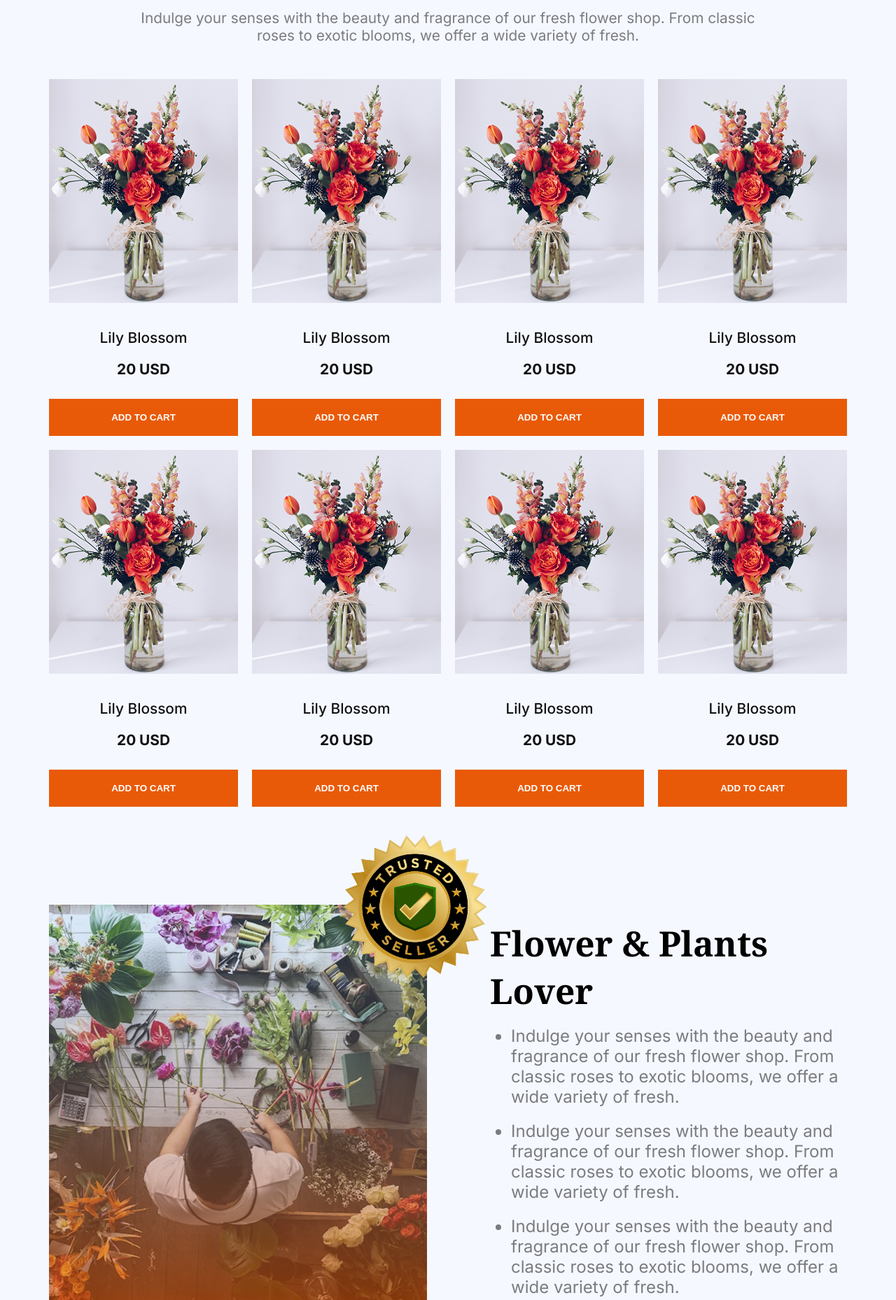
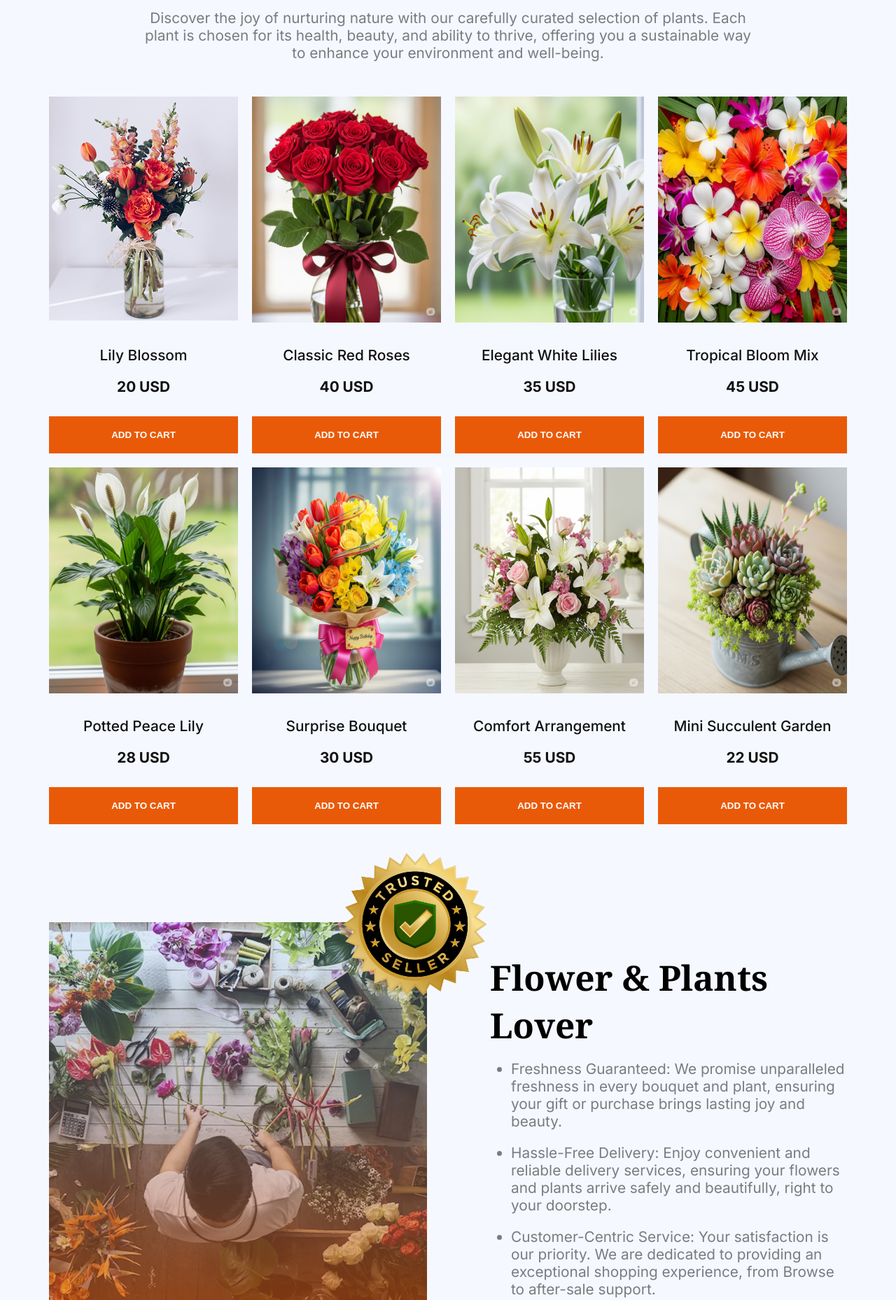
Before and after one commit to rakib-hossain32/assignment-2, a plain HTML site: page index.html in a window 1280 px wide. Shown: the part 867-2725 px from the top of the page at 70% size. Drawn offline with Linux system fonts and the light colour scheme.

Commit message:
images and price name added all card

```diff
--- a/index.html
+++ b/index.html
@@ -58,9 +58,10 @@
             <span class="unique-color">Our</span> Plants
           </h3>
           <p class="plants-description description-styles">
-            Indulge your senses with the beauty and fragrance of our fresh
-            flower shop. From classic roses to exotic blooms, we offer a wide
-            variety of fresh.
+            Discover the joy of nurturing nature with our carefully curated
+            selection of plants. Each plant is chosen for its health, beauty,
+            and ability to thrive, offering you a sustainable way to enhance
+            your environment and well-being.
           </p>
         </div>
         <div class="plants-cards inter-font">
@@ -74,57 +75,57 @@
           </div>
           <div class="">
             <div class="p-card text-center">
-              <img src="assets/sample-flower-image.png" alt="" class="" />
-              <h6 class="p-card-title">Lily Blossom</h6>
-              <h5 class="p-card-price">20 USD</h5>
+              <img src="assets/Classic Red Roses.png" alt="" class="" />
+              <h6 class="p-card-title">Classic Red Roses</h6>
+              <h5 class="p-card-price">40 USD</h5>
               <button class="p-card-btn">ADD TO CART</button>
             </div>
           </div>
           <div class="">
             <div class="p-card text-center">
-              <img src="assets/sample-flower-image.png" alt="" class="" />
-              <h6 class="p-card-title">Lily Blossom</h6>
-              <h5 class="p-card-price">20 USD</h5>
+              <img src="assets/Elegant White Lilies.png" alt="" class="" />
+              <h6 class="p-card-title">Elegant White Lilies</h6>
+              <h5 class="p-card-price">35 USD</h5>
               <button class="p-card-btn">ADD TO CART</button>
             </div>
           </div>
           <div class="">
             <div class="p-card text-center">
-              <img src="assets/sample-flower-image.png" alt="" class="" />
-              <h6 class="p-card-title">Lily Blossom</h6>
-              <h5 class="p-card-price">20 USD</h5>
+              <img src="assets/Tropical Bloom Mix.png" alt="" class="" />
+              <h6 class="p-card-title">Tropical Bloom Mix</h6>
+              <h5 class="p-card-price">45 USD</h5>
               <button class="p-card-btn">ADD TO CART</button>
             </div>
           </div>
           <div class="">
             <div class="p-card text-center">
-              <img src="assets/sample-flower-image.png" alt="" class="" />
-              <h6 class="p-card-title">Lily Blossom</h6>
-              <h5 class="p-card-price">20 USD</h5>
+              <img src="assets/Potted Peace Lily.png" alt="" class="" />
+              <h6 class="p-card-title">Potted Peace Lily</h6>
+              <h5 class="p-card-price">28 USD</h5>
               <button class="p-card-btn">ADD TO CART</button>
             </div>
           </div>
           <div class="">
             <div class="p-card text-center">
-              <img src="assets/sample-flower-image.png" alt="" class="" />
-              <h6 class="p-card-title">Lily Blossom</h6>
-              <h5 class="p-card-price">20 USD</h5>
+              <img src="assets/Surprise Bouquet.png" alt="" class="" />
+              <h6 class="p-card-title">Surprise Bouquet</h6>
+              <h5 class="p-card-price">30 USD</h5>
               <button class="p-card-btn">ADD TO CART</button>
             </div>
           </div>
           <div class="">
             <div class="p-card text-center">
-              <img src="assets/sample-flower-image.png" alt="" class="" />
-              <h6 class="p-card-title">Lily Blossom</h6>
-              <h5 class="p-card-price">20 USD</h5>
+              <img src="assets/Comfort Arrangement.png" alt="" class="" />
+              <h6 class="p-card-title">Comfort Arrangement</h6>
+              <h5 class="p-card-price">55 USD</h5>
               <button class="p-card-btn">ADD TO CART</button>
             </div>
           </div>
           <div class="">
             <div class="p-card text-center">
-              <img src="assets/sample-flower-image.png" alt="" class="" />
-              <h6 class="p-card-title">Lily Blossom</h6>
-              <h5 class="p-card-price">20 USD</h5>
+              <img src="assets/Mini Succulent Garden.png" alt="" class="" />
+              <h6 class="p-card-title">Mini Succulent Garden</h6>
+              <h5 class="p-card-price">22 USD</h5>
               <button class="p-card-btn">ADD TO CART</button>
             </div>
           </div>
@@ -143,19 +144,15 @@
             </h3>
             <ul class="plants-lover-unoderlist inter-font">
               <li class="">
-                Indulge your senses with the beauty and fragrance of our fresh
-                flower shop. From classic roses to exotic blooms, we offer a
-                wide variety of fresh.
+                Freshness Guaranteed: We promise unparalleled freshness in every
+                bouquet and plant, ensuring your gift or purchase brings lasting
+                joy and beauty.
               </li>
               <li class="">
-                Indulge your senses with the beauty and fragrance of our fresh
-                flower shop. From classic roses to exotic blooms, we offer a
-                wide variety of fresh.
+                Hassle-Free Delivery: Enjoy convenient and reliable delivery services, ensuring your flowers and plants arrive safely and beautifully, right to your doorstep.
               </li>
               <li class="">
-                Indulge your senses with the beauty and fragrance of our fresh
-                flower shop. From classic roses to exotic blooms, we offer a
-                wide variety of fresh.
+                Customer-Centric Service: Your satisfaction is our priority. We are dedicated to providing an exceptional shopping experience, from Browse to after-sale support.
               </li>
             </ul>
           </div>
@@ -168,15 +165,15 @@
             <span class="unique-color">Latest</span> Deals
           </h3>
           <p class="description-styles latest-deals-description">
-            Indulge your senses with the beauty and fragrance of our fresh
-            flower shop. From classic roses to exotic blooms, we offer a wide
-            variety of fresh.
+            Celebrate every moment without breaking the bank! Our 'Latest Deals' offer fantastic prices on everything you need for birthdays, anniversaries, or just to brighten someone's day. Check back regularly for new savings!
           </p>
         </div>
         <div class="latest-deals-img">
           <div class="latest-deals-img-two display-flex">
             <div class="bloom-plant">
-              <h4 class="bloom-plant-heading noto-serif-font">60% Off | Bloom Plant</h4>
+              <h4 class="bloom-plant-heading noto-serif-font">
+                60% Off | Bloom Plant
+              </h4>
               <a class="bloom-plant-anchor inter-font" href="">Shop Now</a>
             </div>
             <div class="ana-plant">
@@ -189,7 +186,9 @@
             </div>
           </div>
           <div class="zabo-plant">
-            <h4 class="zabo-plant-heading noto-serif-font">25% Off | Zabo Plant</h4>
+            <h4 class="zabo-plant-heading noto-serif-font">
+              25% Off | Zabo Plant
+            </h4>
             <a class="zabo-plant-anchor inter-font" href="">Shop Now</a>
           </div>
         </div>
@@ -197,9 +196,21 @@
       <!-- colorful bunch section -->
       <section class="colorful-bunch">
         <div class="">
-          <h3 class="colorful-bunch-heading noto-serif-font">Join the colorful Bunch</h3>
-          <input class="colorful-bunch-input-text inter-font" type="text" name="" id="" placeholder="Write e mail">
-          <input class="colorful-bunch-input-submit inter-font" type="submit" value="Subscribe">
+          <h3 class="colorful-bunch-heading noto-serif-font">
+            Join the colorful Bunch
+          </h3>
+          <input
+            class="colorful-bunch-input-text inter-font"
+            type="text"
+            name=""
+            id=""
+            placeholder="Write e mail"
+          />
+          <input
+            class="colorful-bunch-input-submit inter-font"
+            type="submit"
+            value="Subscribe"
+          />
         </div>
       </section>
     </main>
@@ -207,8 +218,11 @@
     <footer class="inter-font">
       <div class="max-width display-flex footer-content">
         <div class="">
-          <img src="assets/logo.png" alt="" class="">
-          <p class="footer-description">Indulge your senses with the beauty and fragrance of our fresh flower shop. </p>
+          <img src="assets/logo.png" alt="" class="" />
+          <p class="footer-description">
+            Indulge your senses with the beauty and fragrance of our fresh
+            flower shop.
+          </p>
         </div>
         <div class="footer-nav-link">
           <ul>
@@ -229,12 +243,11 @@
           </ul>
         </div>
         <div class="footer-nav-anchor footer-icons">
-          <img src="assets/icon-linkedin.png" alt="">
-          <img src="assets/icon-twitter.png" alt="">
-          <img src="assets/icon-facebook.png" alt="">
-          <img src="assets/icon-youtube.png" alt="">
+          <img src="assets/icon-linkedin.png" alt="" />
+          <img src="assets/icon-twitter.png" alt="" />
+          <img src="assets/icon-facebook.png" alt="" />
+          <img src="assets/icon-youtube.png" alt="" />
         </div>
-
       </div>
     </footer>
   </body>
--- a/styles/style.css
+++ b/styles/style.css
@@ -149,7 +149,7 @@ body {
 }
 .plants-lover-unoderlist li {
   color: rgba(0, 0, 0, 0.5);
-  font-size: 1.5rem;
+  font-size: 1.3rem;
   margin-bottom: 20px;
   margin-left: 30px;
 }
```
Also changed, not shown: assets/Classic Red Roses.png (added), assets/Comfort Arrangement.png (added), assets/Elegant White Lilies.png (added), assets/Mini Succulent Garden.png (added), assets/Potted Peace Lily.png (added), assets/Surprise Bouquet.png (added), assets/Tropical Bloom Mix.png (added).
